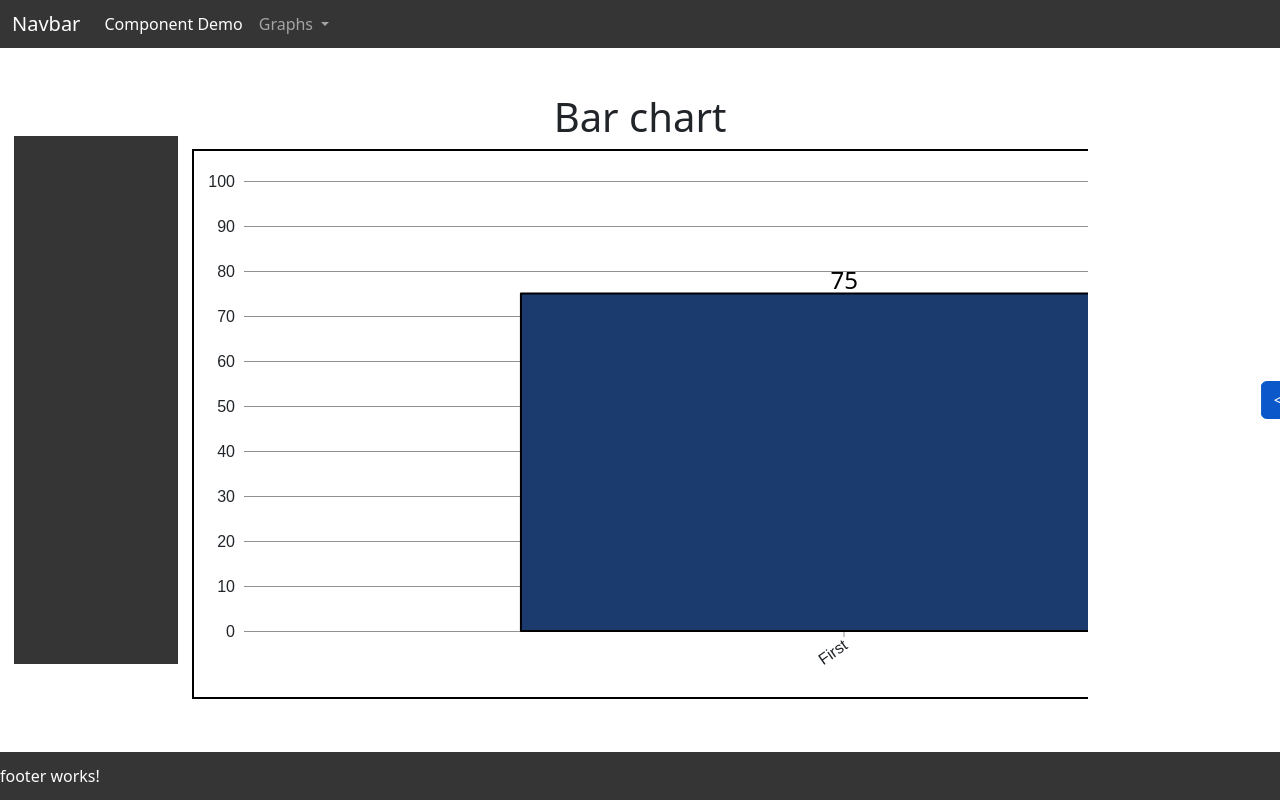
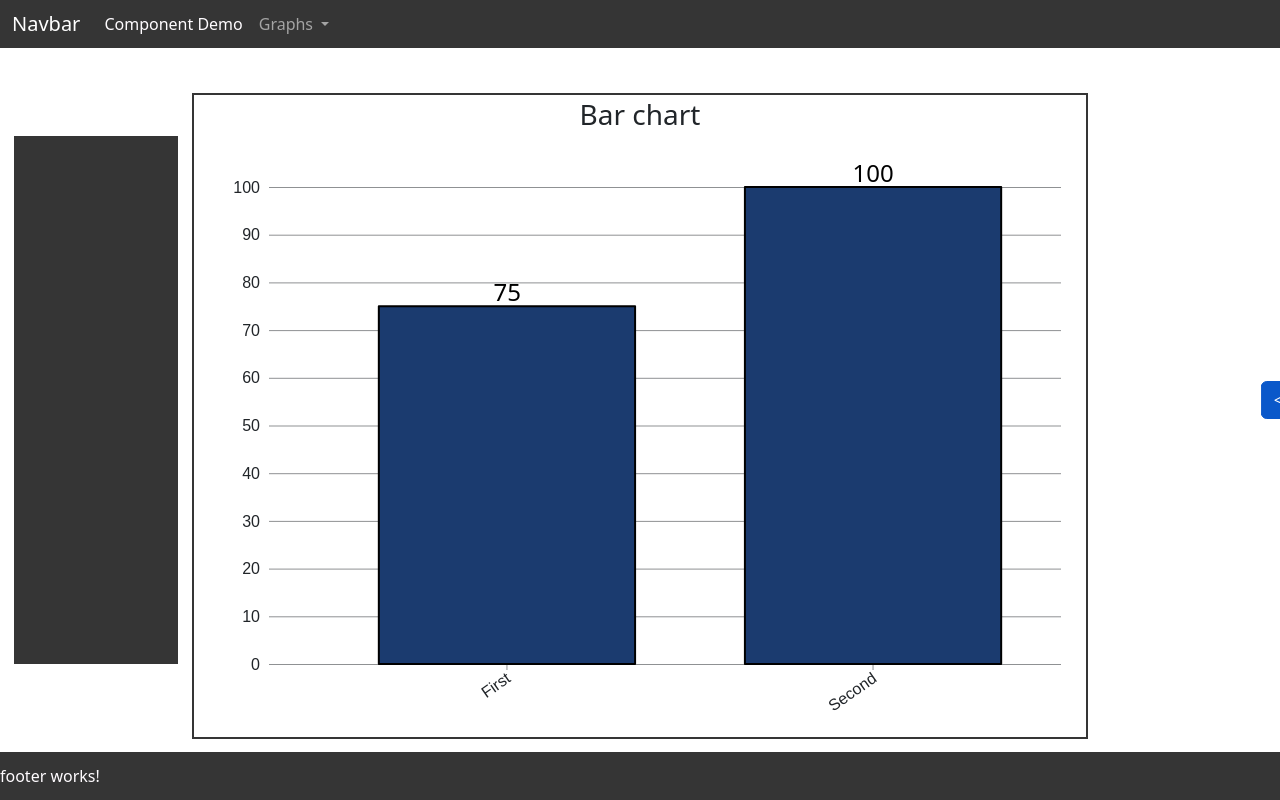
Before and after one commit to lenmahaffey/frontend.angular.material, an Angular app: page /graphs/barchart in a window 1280 px wide. Built offline with nearby package versions, Linux system fonts and the light colour scheme.

Commit message:
barchart displaying multiple charts

```diff
--- a/src/app/areas/graphs/bar-chart-demo/bar-chart-demo.component.html
+++ b/src/app/areas/graphs/bar-chart-demo/bar-chart-demo.component.html
@@ -1 +1,6 @@
-<app-bar-chart id="demoChart" [data]="data"></app-bar-chart>
+<div class="barContainer border border-2 border-dark">
+  <app-bar-chart [id]="'barDemo'" [data]="data"></app-bar-chart>
+</div>
+<div class="barContainer">
+  <app-bar-chart [id]="'barDemo1'" [data]="data1"></app-bar-chart>
+</div>
--- a/src/app/areas/graphs/bar-chart-demo/bar-chart-demo.component.scss
+++ b/src/app/areas/graphs/bar-chart-demo/bar-chart-demo.component.scss
@@ -1,31 +1,65 @@
 @use '../../../../appTheme.scss' as *;
+.barContainer{
+  width: 100%;
+  height: 100%;
+}
 
-#demoChart svg{
+#barDemo svg{
   border: 2px solid black;
 }
 
-#demoChart .bar{
+#barDemo .bar{
     fill: $appBlue;
     stroke: black;
     stroke-width: 2px;
     stroke-linejoin: round;
 }
 
-#demoChart #xAxis .tick text{
+#barDemo #xAxis .tick text{
   text-anchor: end;
   font-size: 16px;
 }
 
-#demoChart #yAxis .tick text{
+#barDemo #yAxis .tick text{
   text-anchor: end;
   font-size: 16px;
 }
 
-#demoChart .tick line{
+#barDemo .tick line{
   stroke-opacity: .5;
 }
 
-#demoChart .bar + text {
+#barDemo .bar + text {
   fill: black;
   font-size: x-large;
 }
+
+#barDemo1 svg{
+  border: 2px solid black;
+}
+
+#barDemo1 .bar{
+    fill: $appBlue;
+    stroke: black;
+    stroke-width: 2px;
+    stroke-linejoin: round;
+}
+
+#barDemo1 #xAxis .tick text{
+  text-anchor: end;
+  font-size: 16px;
+}
+
+#barDemo1 #yAxis .tick text{
+  text-anchor: end;
+  font-size: 16px;
+}
+
+#barDemo1 .tick line{
+  stroke-opacity: .5;
+}
+
+#barDemo1 .bar + text {
+  fill: black;
+  font-size: x-large;
+}
--- a/src/app/areas/graphs/bar-chart-demo/bar-chart-demo.component.ts
+++ b/src/app/areas/graphs/bar-chart-demo/bar-chart-demo.component.ts
@@ -12,7 +12,20 @@ export class BarChartDemoComponent {
     {
       Name: "First",
       Value: 75,
-      Date: new Date(),
-      DateUpdated: new Date()}
+    },
+    {
+      Name: "Second",
+      Value: 100,
+    }
+  ]
+  data1: BarChartData[] = [
+    {
+      Name: "Third",
+      Value: 250,
+    },
+    {
+      Name: "Fourth",
+      Value: 18,
+    }
   ]
 }
--- a/src/app/areas/graphs/pie-chart-demo/pie-chart-demo.component.html
+++ b/src/app/areas/graphs/pie-chart-demo/pie-chart-demo.component.html
@@ -1,5 +1,5 @@
 <div class="pieContainer">
-  <app-pie-chart [id]="'pieChart'" [data]="data" [title]="chartTitle"></app-pie-chart>
+  <app-pie-chart [id]="'pieChart'" [data]="data" [title]="chartTitle" [note]="'Demo note'"></app-pie-chart>
 </div>
 <div class="pieContainer">
   <app-pie-chart [id]="'pieChart1'" [data]="data1" [title]="chartTitle1"></app-pie-chart>
--- a/src/app/shared/d3/bar-chart/bar-chart-data.interface.ts
+++ b/src/app/shared/d3/bar-chart/bar-chart-data.interface.ts
@@ -1,6 +1,4 @@
 export interface BarChartData {
   Name: string,
-  Value: number,
-  Date: Date,
-  DateUpdated: Date,
+  Value: number
 }
--- a/src/app/shared/d3/bar-chart/bar-chart.component.html
+++ b/src/app/shared/d3/bar-chart/bar-chart.component.html
@@ -1,6 +1,5 @@
-<h1 class="text-center">{{title}}</h1>
-<svg id="barChart"></svg>
-<div class="d3-tooltip">
-{{count}} <br>
-Last Updated: {{lastUpdated}}
+<div class="svgContainer" #bar>
+  <div class="h3 flexItem">{{title}}</div>
+  <svg class="flexItem" id="{{ this.id }}"></svg>
+  <div class="flexItem">{{note}}</div>
 </div>
--- a/src/app/shared/d3/bar-chart/bar-chart.component.scss
+++ b/src/app/shared/d3/bar-chart/bar-chart.component.scss
@@ -1,14 +1,9 @@
-.d3-tooltip{
-  position: absolute;
-  z-index: 10;
-  visibility: hidden;
-  padding: 10px;
-  background: rgba(0,0,0,0.6);
-  border-radius: 4px;
-  color: #fff;
+.svgContainer{
+  display: flex;
+  flex-direction: column;
+  height: 100%;
 }
 
-svg + .bar {
-  stroke: red;
-  fill: red;
+.flexItem{
+  margin: auto;
 }
--- a/src/app/shared/d3/bar-chart/bar-chart.component.ts
+++ b/src/app/shared/d3/bar-chart/bar-chart.component.ts
@@ -1,6 +1,5 @@
-import { Component, EventEmitter, Input, Output } from '@angular/core';
+import { AfterViewInit, Component, ElementRef, Input, ViewChild, } from '@angular/core';
 import { BarChartData } from './bar-chart-data.interface';
-import { ToShortDateStringPipe } from '../../pipes/to-short-date-string.pipe';
 import * as d3 from 'd3';
 
 @Component({
@@ -8,33 +7,33 @@ import * as d3 from 'd3';
   templateUrl: './bar-chart.component.html',
   styleUrls: ['./bar-chart.component.scss']
 })
-export class BarChartComponent {
+export class BarChartComponent implements AfterViewInit{
 
-  @Output() monthClicked = new EventEmitter<String>();
+  @ViewChild("bar") bar!: ElementRef
+  @Input() title: string = "Bar chart"
+  @Input() data: BarChartData[] = []
+  @Input() id = ''
+  @Input() note = ''
+  private width = 0;
+  private height = 0;
+  private barheight = 0;
+  constructor() { }
 
-  @Input() public title: string = "Bar chart"
-  private _data: BarChartData[] = []
-  private margin = 50;
-  private width = 1200;
-  private height = 450;
-  private barheight = 0;
-  public valueName = "";
-  public count = "";
-  public lastUpdated = "";
-
-  @Input()
-  get data(): BarChartData[] {
-    return this._data
+  ngAfterViewInit(): void {
+    this.width = this.bar.nativeElement.offsetWidth
+    this.height = this.bar.nativeElement.offsetHeight
+    this.drawSvg()
   }
 
-  set data(value: BarChartData[]) {
-    this._data = value
-    if (value[0] != null || value[0] != undefined) {
-      this.drawSvg()
-    }
+  private drawSvg(): void {
+    this.deleteSvg()
+    this.calculateBarHeight()
+    this.drawChart();
   }
 
-  constructor(private shortDatePipe: ToShortDateStringPipe) { }
+  private deleteSvg(): void{
+    d3.select("#" + this.id).html("")
+  }
 
   private calculateBarHeight()
   {
@@ -49,38 +48,32 @@ export class BarChartComponent {
     this.barheight = Math.ceil(max / 100)* 100
   }
 
-  private deleteSvg(): void{
-    d3.select("svg").html("")
-  }
-
-  private drawSvg(): void {
-    this.deleteSvg();
-    this.calculateBarHeight()
-    this.drawChart();
-  }
-
   private drawChart(): void {
-    const svg = d3.select("svg")
-      .attr("width", this.width + (this.margin * 2))
-      .attr("height", this.height  + (this.margin * 2))
-      .append("g")
-      .attr("transform", "translate(" + (this.margin) + "," + (this.margin - 20) + ")");
+    console.log(d3.selectAll("#" + this.id))
+    const svg = d3.select("#" + this.id)
+    .attr("width", this.width - 50)
+    .attr("height", this.height - 50)
+    .append("g")
+    .attr(
+      "transform",
+      "translate(" + 50 + "," + 50 + ")"
+    );
 
     // Create the X-axis band scale
     const x = d3.scaleBand()
-      .range([0, this.width])
+      .range([0, this.width - 50])
       .domain(this.data.map(d => d.Name))
       .padding(.3);
 
     // Create the Y-axis band scale
     const y = d3.scaleLinear()
       .domain([0, this.barheight])
-      .range([this.height, 0]);
+      .range([this.height - 165, 0]);
 
     // Draw the X-axis on the DOM
     const xAxisG = svg.append("g")
       .attr("id", "xAxis")
-      .attr("transform", "translate(0," + (this.height) + ")")
+      .attr("transform", "translate(0," + (this.height - 165) + ")")
       .call(d3.axisBottom(x))
 
     xAxisG.selectAll(".domain")
@@ -113,15 +106,11 @@ export class BarChartComponent {
       .attr("x", (d: BarChartData) => x(d.Name) ?? "")
       .attr("y", (d: BarChartData) => y(0) ?? "")
       .attr("width", x.bandwidth())
-      .attr("height", this.height - y(0))
+      .attr("height", this.height)
 
     bars.append("text")
       .text((d: BarChartData) => {
-        if(d.Date <= new Date())
-        {
           return d.Value;
-        }
-        else return ""
       })
       .attr("x", function(d,i){
         let position = x(d.Name)
@@ -135,47 +124,14 @@ export class BarChartComponent {
       .attr("y", function(d){
           return y(d.Value) - 5;
       })
-      .attr("opacity", 0);
+
 
       svg.selectAll("rect")
-      .transition()
-      .duration(800)
       .attr("y", (d: any) => y( d.Value ) )
-      .attr("height", (d: any) => this.height -  y(d.Value))
-      .on("end", () => {
-        svg.selectAll(".bar + text")
-        .transition()
-        .duration(500)
-        .style("opacity", 1)
-      })
-
-    bars.on("mouseenter", (e: MouseEvent) =>{
-      let id = ((e.target as HTMLElement).childNodes[0] as HTMLElement).id
-      let tip = document.querySelector(".d3-tooltip") as HTMLElement
-      let d = this.data.find(x => x.Name == id)
-      this.count = d?.Value.toString() ?? ""
-      this.lastUpdated = this.shortDatePipe.transform(d?.DateUpdated) ?? ""
-      tip.style.visibility = "visible"
-    })
-
-    bars.on("mousemove", (e: MouseEvent) =>{
-      let tip = document.querySelector(".d3-tooltip") as HTMLElement
-      tip.style.left = (e.offsetX + 50).toString() + 'px'
-      tip.style.top = (e.pageY - 150).toString() + 'px'
-    })
-
-    bars.on("mouseleave", (e: MouseEvent) =>{
-      let tip = document.querySelector(".d3-tooltip") as HTMLElement
-      tip.style.visibility = "hidden"
-    })
-
-    bars.on("click", (e: MouseEvent) => {
-      let name = (e.target as Element).id
-      this.monthClicked.emit(name)
-    })
+      .attr("height", (d: any) => (this.height - 165) -  y(d.Value))
 
     var lines:any = []
-    document.querySelectorAll(".tick").forEach((line: Element) =>
+    document.querySelectorAll("#" + this.id + " .tick").forEach((line: Element) =>
     {
        if(line.children[0].getAttribute("x2") != null)
        {
@@ -192,5 +148,21 @@ export class BarChartComponent {
         newLine.setAttribute("stroke-opacity", "0.5");
         line.append(newLine)
       })
+
+    bars.on("mouseenter", (e: MouseEvent) =>{
+
+    })
+
+    bars.on("mousemove", (e: MouseEvent) =>{
+
+    })
+
+    bars.on("mouseleave", (e: MouseEvent) =>{
+
+    })
+
+    bars.on("click", (e: MouseEvent) => {
+
+    })
   }
 }
--- a/src/app/shared/d3/pie-chart/pie-chart.component.ts
+++ b/src/app/shared/d3/pie-chart/pie-chart.component.ts
@@ -12,23 +12,27 @@ export class PieChartComponent implements AfterViewInit{
   @Input() id = ''
   @Input() title = ''
   @Input() note = ''
+  @Input() data: PieChartData[] = []
+  @ViewChild("pie") pie!: ElementRef
   width = 250
   height = 250
   svg!: any
-  @ViewChild("pie") pie!: ElementRef
 
-  @Input() data: PieChartData[] = []
+  constructor() {}
 
-  constructor() {
+  ngAfterViewInit(): void {
+    this.width = this.pie.nativeElement.offsetWidth
+    this.height = this.pie.nativeElement.offsetHeight
+    this.drawSvg();
   }
 
-  ngAfterViewInit(): void {
+  drawSvg(){
+    this.deleteSvg()
+    this.drawChart()
+  }
 
-    this.width = this.pie.nativeElement.offsetWidth
-    this.height = this.pie.nativeElement.offsetHeight
-    console.log(this.width)
-    console.log(this.height)
-    this.drawChart();
+  private deleteSvg(): void{
+    d3.select("#" + this.id).html("")
   }
 
   private drawChart(): void {
@@ -36,8 +40,7 @@ export class PieChartComponent implements AfterViewInit{
     .domain(this.data.map(d => d.Name))
     .range(["#c7d3ec", "#a5b8db", "#879cc4", "#677795", "#5a6782"]);
 
-    let radius = (Math.max(this.width, this.height) / 2 - 50) / 1.85;
-    // let radius = Math.min(this.width, this.height) / 2 - this.margin;
+    let radius = (Math.min(this.width, this.height)) * .45;
 
     this.svg = d3.select("#" + this.id)
       .attr("width", this.width)
@@ -45,7 +48,7 @@ export class PieChartComponent implements AfterViewInit{
       .append("g")
       .attr(
         "transform",
-        "translate(" + this.width / 2 + "," + ((this.height / 2) - 20) + ")"
+        "translate(" + this.width / 2 + "," + ((this.height / 2) - 25) + ")"
       );
 
     // Compute the position of each group on the pie:
```
